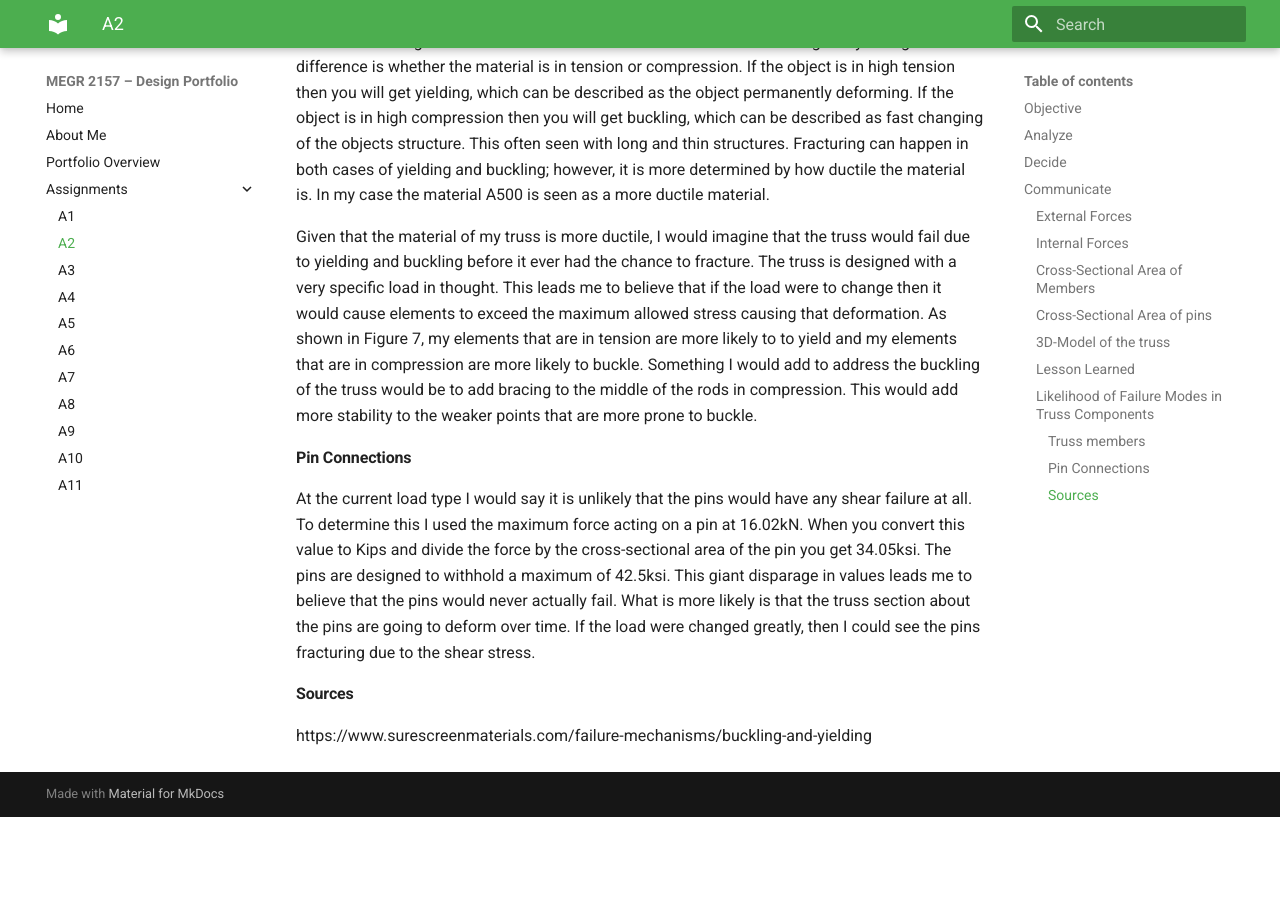
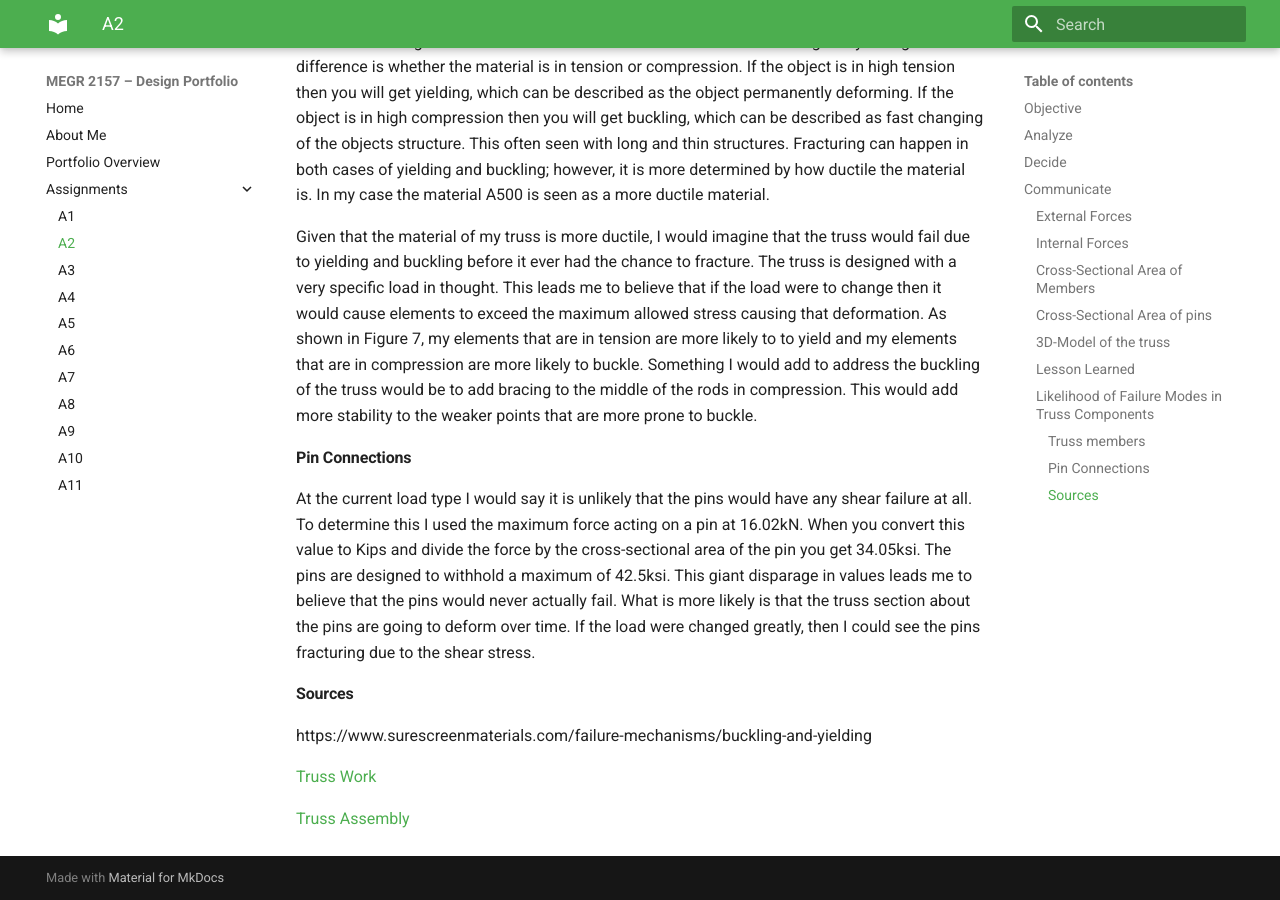
Before and after one commit to JacobShaver/design-projects-portfolio, an MkDocs documentation site: the page built from docs/assignments/A02/index.md, in a window 1280 px wide and 900 px high, scrolled down 10628 px. Built offline with MkDocs 1.6.1 and Material for MkDocs 9.7.7, drawn with Linux system fonts in a browser that asks for light colours; before the commit the page ends 11445 px from its top, so only the background shows below that.

Commit message:
Update index.md

```diff
--- a/docs/assignments/A02/index.md
+++ b/docs/assignments/A02/index.md
@@ -133,3 +133,7 @@ Given that the material of my truss is more ductile, I would imagine that the tr
 At the current load type I would say it is unlikely that the pins would have any shear failure at all. To determine this I used the maximum force acting on a pin at 16.02kN. When you convert this value to Kips and divide the force by the cross-sectional area of the pin you get 34.05ksi. The pins are designed to withhold a maximum of 42.5ksi. This giant disparage in values leads me to believe that the pins would never actually fail. What is more likely is that the truss section about the pins are going to deform over time. If the load were changed greatly, then I could see the pins fracturing due to the shear stress.
 #### Sources
 https://www.surescreenmaterials.com/failure-mechanisms/buckling-and-yielding
+
+[Truss Work](A2-truss-desgin-math.pdf)
+
+[Truss Assembly](a2_truss_system.prt.2)
```
